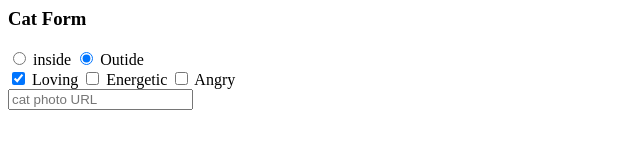
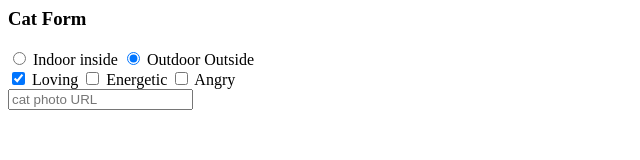
Before and after one commit to knightmoves-schools/005-forms-Durelldm, a website: page index.html in a window 1280 px wide. Shown: the whole page, without its empty margins (0-640 px from the left). Drawn offline with Linux system fonts and the light colour scheme.

Commit message:
hopefully this one

```diff
--- a/index.html
+++ b/index.html
@@ -6,10 +6,12 @@
 <form action="https://www.freecatphotoapp.com/submit-cat-photo">
 
 <input id="indoor" type="radio" name="indoor-outdoor" value="indoor">
+<label for="indoor">Indoor</label>
 <label for="inside">inside</label>
 
 <input id="outdoor" type="radio" name="indoor-outdoor" value="outdoor" checked>
-<label for="outside">Outide</label>
+<label for="outdoor">Outdoor</label>
+<label for="outside">Outside</label>
 <br>
 
 <input id="loving" type="checkbox" name="personality" value="loving" checked>
```
